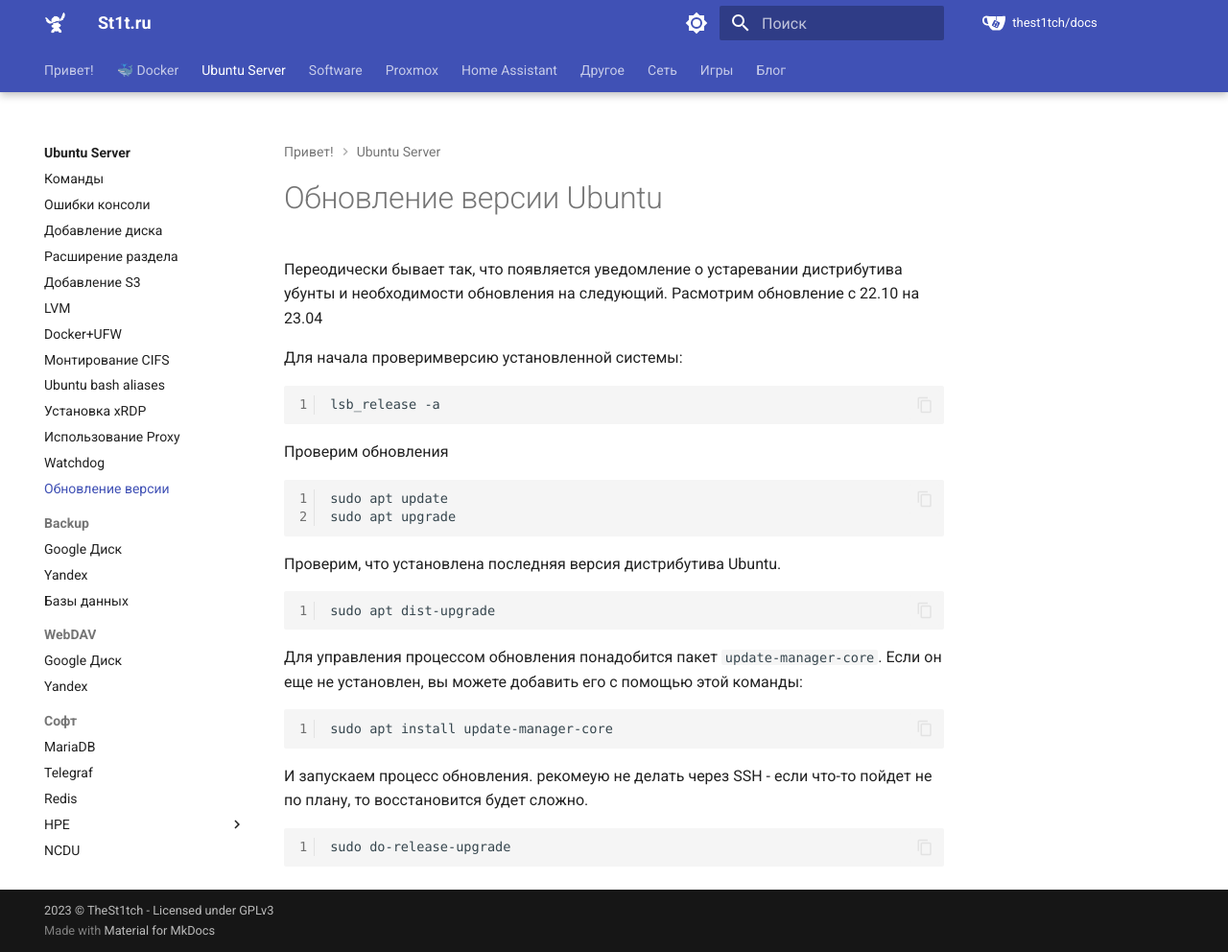
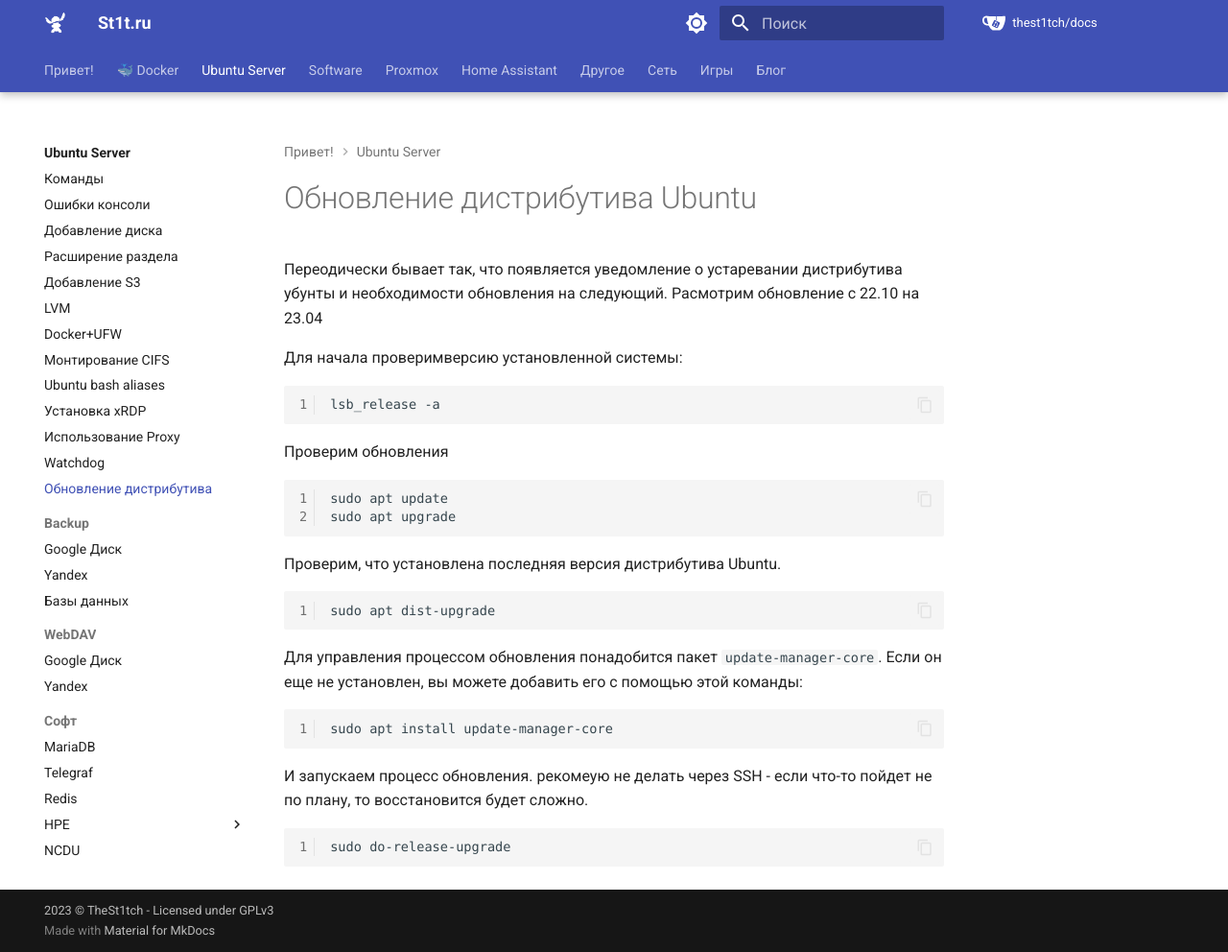
Before and after one commit to TheSt1tch/docs, an MkDocs documentation site: the page built from docs/ubuntu/upgrade-dist.md, in a window 1280 px wide and 992 px high. Shown: the whole window at 96% size. Built offline with MkDocs 1.6.1 and Material for MkDocs 9.7.7, drawn with Linux system fonts in a browser that asks for light colours; some web fonts are replaced.

Commit message:
fix name

```diff
--- a/docs/ubuntu/upgrade-dist.md
+++ b/docs/ubuntu/upgrade-dist.md
@@ -1,4 +1,4 @@
-# Обновление версии Ubuntu
+# Обновление дистрибутива Ubuntu
 
 Переодически бывает так, что появляется уведомление о устаревании дистрибутива убунты и необходимости обновления на следующий. Расмотрим обновление с 22.10 на 23.04
 
--- a/mkdocs.yml
+++ b/mkdocs.yml
@@ -60,7 +60,7 @@
     - Установка xRDP: ubuntu/xrdp.md
     - Использование Proxy: ubuntu/proxy-system.md
     - Watchdog: ubuntu/watchdog.md
-    - Обновление версии: ubuntu/upgrade-dist.md
+    - Обновление дистрибутива: ubuntu/upgrade-dist.md
     - Backup:
       - Google Диск: ubuntu/backup/google.md
       - Yandex: ubuntu/backup/yandex.md
```
